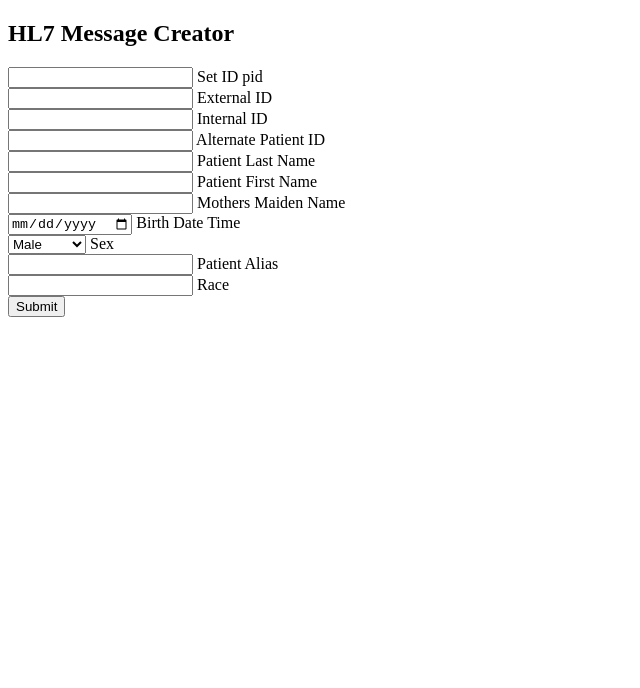
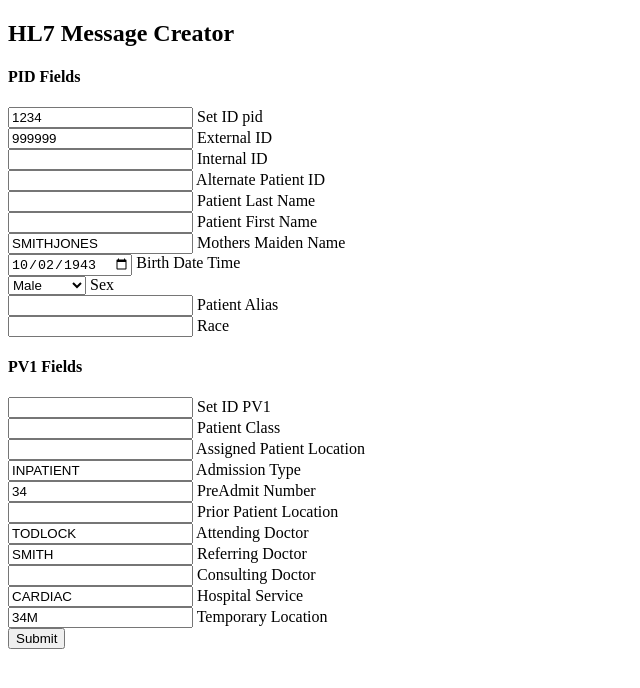
Before and after one commit to christo4b/hl7, a website: page index.html in a window 1280 px wide. Shown: the whole page, without its empty margins (0-640 px from the left). Drawn offline with nearby package versions, Linux system fonts and the light colour scheme.

Commit message:
updated readme, cleaned comments

```diff
--- a/index.html
+++ b/index.html
@@ -5,25 +5,19 @@
     <title>title</title>
   </head>
   <body>
-    <script
-      src="https://code.jquery.com/jquery-3.1.1.min.js"
-      integrity="sha256-hVVnYaiADRTO2PzUGmuLJr8BLUSjGIZsDYGmIJLv2b8="
-      crossorigin="anonymous"></script>
 
     <h2> HL7 Message Creator </h2>
-    <form  method='post'>
-      <input type="text" name="set_ID_pid"> Set ID pid <br>
-      <input type="text" name="external_ID"> External ID <br>
-      <!-- TODO: Change this to red until it's filled out -->
+    <form method='post'>
+      <h4> PID Fields </h4>
+      <input type="text" name="set_ID_pid" value="1234"> Set ID pid <br>
+      <input type="text" name="external_ID" value="999999"> External ID <br>
       <input type="text" name="internal_ID" required> Internal ID <br>
       <input type="text" name="alternate_patient_ID"> Alternate Patient ID <br>
-      <!-- TODO: Change this to red until it's filled out -->
       <input type="text" name="patient_last_name" required> Patient Last Name <br>
       <input type="text" name="patient_first_name" required> Patient First Name <br>
-      <input type="text" name="mothers_maiden_name"> Mothers Maiden Name<br>
-      <!-- TODO: Make DATE PICKER UI -->
-      <input type="date" name="birth_date_time"> Birth Date Time <br>
-      <select name="sex">
+      <input type="text" name="mothers_maiden_name" value="SMITHJONES"> Mothers Maiden Name<br>
+      <input type="date" name="birth_date_time" value="1943-10-02"> Birth Date Time <br>
+      <select name="sex" value="F">
         <option value="M"> Male </option>
         <option value="F"> Female </option>
         <option value="U"> Unknown </option>
@@ -31,6 +25,18 @@
       </select> Sex <br>
       <input type="text" name="patient_alias"> Patient Alias <br>
       <input type="text" name="race"> Race <br>
+      <h4> PV1 Fields </h4>
+      <input type="text" name="set_ID_pv1" value=''> Set ID PV1 <br>
+      <input type="text" name="patient_class" required> Patient Class<br>
+      <input type="text" name="assigned_patient_location" value=''> Assigned Patient Location <br>
+      <input type="text" name="admission_type" value='INPATIENT'> Admission Type <br>
+      <input type="text" name="preadmit_number" value='34'> PreAdmit Number <br>
+      <input type="text" name="prior_patient_location" value=''> Prior Patient Location <br>
+      <input type="text" name="attending_doctor" value='TODLOCK'> Attending Doctor <br>
+      <input type="text" name="referring_doctor" value='SMITH'> Referring Doctor <br>
+      <input type="text" name="consulting_doctor" value=''> Consulting Doctor <br>
+      <input type="text" name="hospital_service" value='CARDIAC'> Hospital Service <br>
+      <input type="text" name="temporary_location" value='34M'> Temporary Location <br>
       <input type="submit">
     </form>
 
--- a/src/class.js
+++ b/src/class.js
@@ -5,7 +5,6 @@ class HL7 {
   parse (msg) {
     validateInput(msg)
     return createHL7String(msg)
-    // console.log(createHL7String(msg))
   }
 }
 
--- a/src/message.js
+++ b/src/message.js
@@ -1,4 +1,4 @@
-// chk evaluates whether we're given a user-inputted value. if not, sends an empty string
+// chk evaluates whether we're given a user-input value. if not, sends an empty string
 const chk = (val) => val || ''
 
 const createHL7String = (msg) => {
--- a/src/validate.js
+++ b/src/validate.js
@@ -5,6 +5,7 @@ const validateInput = function (msg) {
   if (typeof arguments[0] === 'function') throw new Error('invalid data format passed to parse()')
   if (!msg.internal_ID) throw new Error('missing internal_ID')
   if (!msg.patient_name) throw new Error('missing patient_name')
+  if (!msg.patient_class) throw new Error('missing patient_class')
 }
 
 module.exports = validateInput
```
Also changed, not shown: test/test.js (+3 -1 lines), README.md, comp.png.
